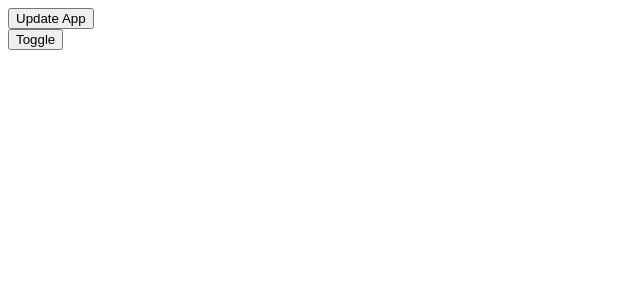
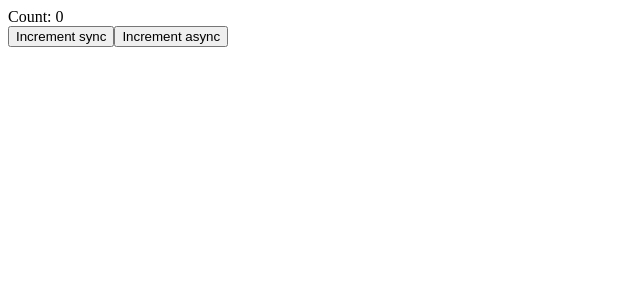
Before and after one commit to imatyushov/react-hooks, a React (Create React App) app: page / in a window 1280 px wide. Shown: the top 300 px of the page, without its empty margins (0-640 px from the left). Built offline with nearby package versions, Linux system fonts and the light colour scheme.

Commit message:
unstable_batchedUpdates - очередность обновления стейта

```diff
--- a/src/App.tsx
+++ b/src/App.tsx
@@ -1,55 +1,29 @@
-import {useEffect, useReducer, useState} from 'react';
-import {useIsMounted, useSafeState} from "./customHooks/useIsMounted";
+import {useState} from "react";
+import {batchUpdates} from './utils/batch';
 
-//Todo: жизненный цикл компонента mount -> update -> unmount
-
-function sleep(ms) {
-    return new Promise((resolve) => setTimeout(resolve, ms));
-}
-
-function List() {
-    const [count, setCount] = useSafeState(0);
-    const [list, setList] = useState([]);
-    const isMounted = useIsMounted();
-
-    useEffect(() => {
-        sleep(3000).then(() => {
-            if (isMounted.current) {
-                setList([1, 2, 3, 4, 5])
-            }
-        })
-
-    }, [isMounted]);
-
-    const increment = () => {
-      sleep(2000).then(() => {setCount((count) => count + 1)})
-    };
-
-    if (list.length === 0) {
-        return <div>Loading...</div>
-    }
-    return (
-       <ul>
-           <p>{count}</p>
-           <button onClick={increment}>Increment Async</button>
-           {list.map((item) =>
-               <li key={item}>{item}</li>
-           )}
-       </ul>
-    );
-}
 
 export function App() {
-    const [isVisible, setIsVisible] = useState(false);
-    const [, forceUpdate] = useReducer(c => c + 1, 0);
+    const [count, setCount] = useState(0);
+    const incrementSync = () => {
+        console.log('update 1');
+        setCount((c) => c + 1);
+        console.log('update 2');
+        setCount((c) => c + 1);
+    }
+    const incrementAsync = () => {
+        batchUpdates(() => {
+            Promise.resolve().then(() => {
+                incrementSync();
+            })
+        })
+    }
 
+    console.log('render');
     return (
-        <>
-            <button onClick={forceUpdate}>Update App</button>
-            <div>
-                <button onClick={() => setIsVisible((visible) => !visible)}>Toggle</button>
-                {isVisible && <List/>}
-            </div>
-        </>
+        <div>
+            <div>Count: {count}</div>
+            <button onClick={incrementSync}>Increment sync</button>
+            <button onClick={incrementAsync}>Increment async</button>
+        </div>
     )
 }
--- /dev/null
+++ b/src/utils/batch.ts
@@ -0,0 +1 @@
+export {unstable_batchedUpdates as batchUpdates} from 'react-dom';
```
Also changed, not shown: src/Source/isMounted.tsx (added, +55 -0 lines).
